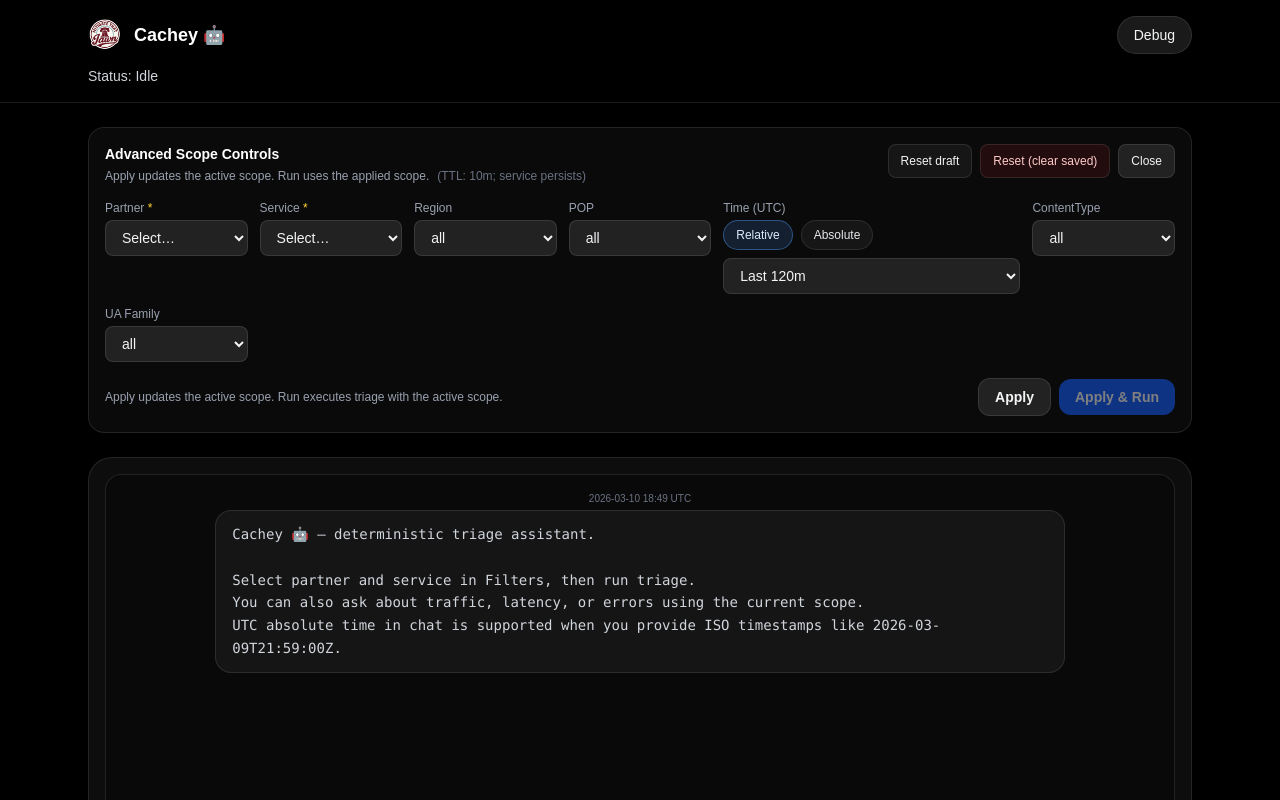
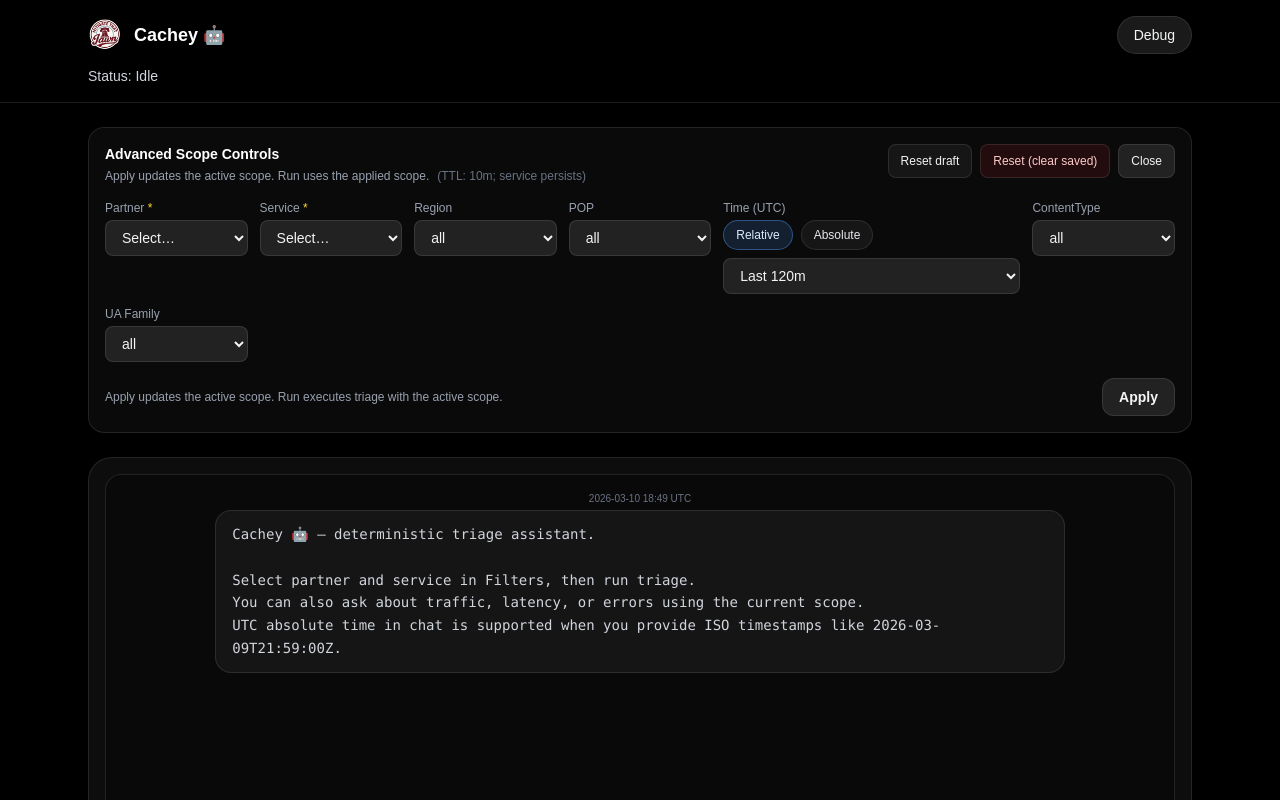
Before and after one commit to kganigap-291992/cdn-triage-bot, a Next.js app in the folder ui/: page / in a window 1280 px wide. Both pictures are taken after a click on the button "Open Filters". Shown: the top 800 px of the page. Built offline with nearby package versions, Linux system fonts and the light colour scheme.

Commit message:
Cachey UI — Step 2: unify run path and clean action row
- removed Apply

```diff
--- a/ui/app/page.tsx
+++ b/ui/app/page.tsx
@@ -3143,22 +3143,6 @@ export default function Home() {
                 >
                   Apply
                 </button>
-
-                <button
-                  type="button"
-                  onClick={async () => {
-                    const res = applyDraftFilters();
-                    if (!res.ok) {
-                      addText("assistant", res.error);
-                      return;
-                    }
-                    await handleRunFromFilters();
-                  }}
-                  disabled={isLoading || !partner || !draftService}
-                  className="rounded-xl px-4 py-2 text-sm font-semibold bg-blue-600 hover:bg-blue-700 disabled:opacity-50 disabled:cursor-not-allowed"
-                >
-                  Apply & Run
-                </button>
               </div>
             </div>
           </div>
@@ -3245,6 +3229,11 @@ export default function Home() {
           </div>
 
           <div className="mt-3 flex flex-wrap items-center gap-2">
+            {filtersOpen ? (
+              <span className="rounded-full border border-white/10 bg-white/5 px-3 py-2 text-xs text-gray-500">
+                Filters open above
+              </span>
+            ) : (
               <button
                 type="button"
                 onClick={() => {
@@ -3264,6 +3253,7 @@ export default function Home() {
               >
                 Open Filters
               </button>
+            )}
 
             <button
               type="button"
```
Lines whose indentation alone changed are shown as unchanged.
